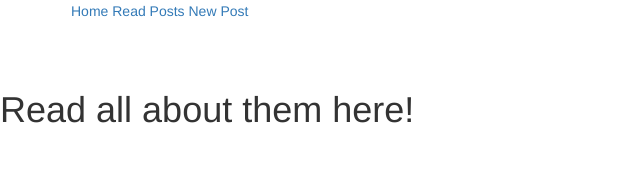
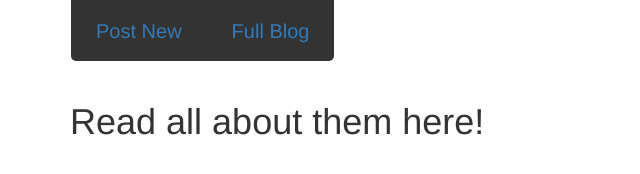
Before and after one commit to patricklocke/DepotULab14, a plain HTML site: page client/index.html at #/blogposts in a window 1280 px wide. Shown: the whole page, without its empty margins (0-640 px from the left). Drawn offline with nearby package versions, Linux system fonts and the light colour scheme; some packages are replaced by stand-ins of ours; no server answers.

Commit message:
Added get method for blog posts. Adjusted NavBar css. Added page links. Drank Coffee. Messed it all up. Got it back again.

```diff
--- a/client/css/styles.css
+++ b/client/css/styles.css
@@ -0,0 +1,26 @@
+#navlink{
+    text-align: center;
+    background-color: none;
+    border: white, 3px;
+    border-radius: 5px;
+    box-shadow: none;
+    color: white;
+    float: right;
+    margin-top: 30px;
+    font-size: 20px;
+    margin: 10px;
+    text-decoration: none;
+}
+
+#navlink:hover {
+    color: #ff6600;
+    background-color: transparent;
+}
+
+.nav {
+    background-color: #333;
+    border-radius: 5px;
+    height: 65px;
+    margin-top: -5px;
+
+}
--- a/client/index.html
+++ b/client/index.html
@@ -16,14 +16,15 @@
     </head>
 	<body>
         <div class ="container">
-            <nav class="navbar navbar-dark bg-inverse">
+            <nav class="navbar">
                 <div class="nav navbar-nav">
-                    <a class="nav-item nav-link active" href="/">Home <span class="sr-only">(current)</span></a>
-                    <a class="nav-item nav-link" href="#/blogposts">Read Posts</a>
-                    <a class="nav-item nav-link" href="#/newpost">New Post</a>
+                    <li id="navlink"><a href="#/">Full Blog</a></li>
+                    <li id="navlink"><a href="#/newpost">Post New</a></li>
                 </div>
             </nav>
         </div>
-		<div ng-view></div>
+        <div class="container">
+		    <div ng-view></div>
+        </div>
 	</body>
 </html>
--- a/client/js/controllers.js
+++ b/client/js/controllers.js
@@ -4,10 +4,9 @@ var controllers = angular.module('myBlogApp.controllers', []);
 
 controllers.controller('BlogPostsController', ['$scope','$http','blogFactory', function($scope, $http, blogFactory){
    //controls everything that happens on the blog-post-list page.
-   blogFactory.query(function(posts){
-       $scope.posts = posts;
+        blogFactory.query(function(posts){
+            $scope.posts = posts;
    })
-
 }]);
 
 controllers.controller('NewPostController', ['$scope','$http','blogFactory', function($scope, $http, blogFactory){
@@ -17,5 +16,4 @@ controllers.controller('NewPostController', ['$scope','$http','blogFactory', fun
             console.log(boom);
         });
     }
-
 }]);
--- a/client/views/blogposts.html
+++ b/client/views/blogposts.html
@@ -1,6 +1,10 @@
 <h1>Read all about them here!</h1>
-<ul>
-         <!--<li ng-repeat=“ in ”>
-            Message: {{tweet.text}}, UserName: {{tweet.userName}}
-         </li>-->
-</ul>
+
+    <ul class="list-group">
+        <li class="row list-group-item" ng-repeat="post in posts">
+            <a class="col-sm-3" ng-href="#">{{post.author}}</a>
+            <a class="col-sm-3" ng-href="#">{{post.title}}</a>
+            <a class="col-sm-3" ng-href="#">{{post.createdAt | date:'medium'}}</a>
+            <button class="col-sm-3" ng-click="">Read More!</button>
+        </li>
+    </ul>
--- a/server/data.json
+++ b/server/data.json
@@ -1 +1 @@
-[{"author":"Patrick","title":"Test","content":"WOOOO","createdAt":"2016-03-21T03:42:14.923Z","id":"05b99a37ab"},{"author":"Patrick","title":"Locke","content":"WHATUP WORLD","createdAt":"2016-03-21T03:42:51.801Z","id":"444b96f8d5"}]
+[{"author":"Patrick","title":"Test","content":"WOOOO","createdAt":"2016-03-21T03:42:14.923Z","id":"05b99a37ab"},{"author":"Patrick","title":"Locke","content":"WHATUP WORLD","createdAt":"2016-03-21T03:42:51.801Z","id":"444b96f8d5"},{"createdAt":"2016-03-21T05:55:51.222Z","id":"ec3cfb2c67"},{"author":"Patrick Locke","title":"The Wrath of Grapes","content":"Four Score and 7 years ago...","createdAt":"2016-03-21T06:20:17.755Z","id":"2977544c7f"}]
```
Also changed, not shown: client/views/newpost.html (+1 -1 lines).
